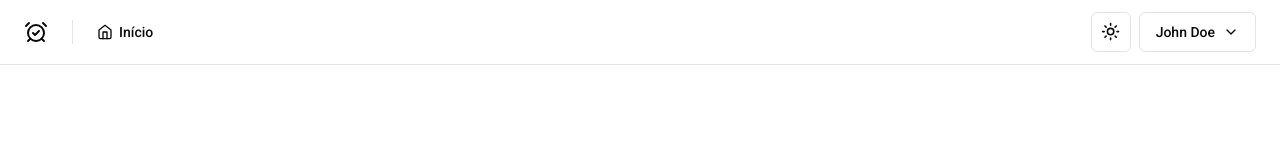
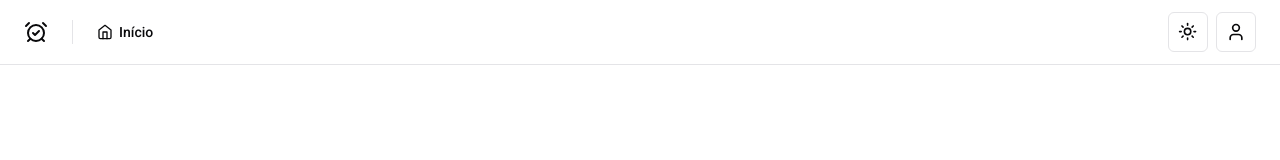
Before and after one commit to GabriPires/crono-web, a React (Vite) app: page / in a window 1280 px wide. Shown: the top 160 px of the page. Built offline with nearby package versions, Linux system fonts and the light colour scheme.

Commit message:
♻️ refactor(header): some changes to header component

```diff
--- a/src/components/account-menu.tsx
+++ b/src/components/account-menu.tsx
@@ -1,4 +1,4 @@
-import { Building, ChevronDown, LogOut } from 'lucide-react'
+import { Contact, LogOut, User } from 'lucide-react'
 
 import { Button } from './ui/button'
 import { Dialog, DialogTrigger } from './ui/dialog'
@@ -18,10 +18,10 @@ export function AccountMenu() {
         <DropdownMenuTrigger asChild>
           <Button
             variant="outline"
+            size="icon"
             className="flex select-none items-center gap-2"
           >
-            John Doe
-            <ChevronDown className="h-4 w-4" />
+            <User className="size-5" />
           </Button>
         </DropdownMenuTrigger>
         <DropdownMenuContent align="end" className="w-56">
@@ -45,7 +45,7 @@ export function AccountMenu() {
 
           <DialogTrigger asChild>
             <DropdownMenuItem>
-              <Building className="mr-2 h-4 w-4" />
+              <Contact className="mr-2 h-4 w-4" />
               <span>Seu Perfil</span>
             </DropdownMenuItem>
           </DialogTrigger>
```
